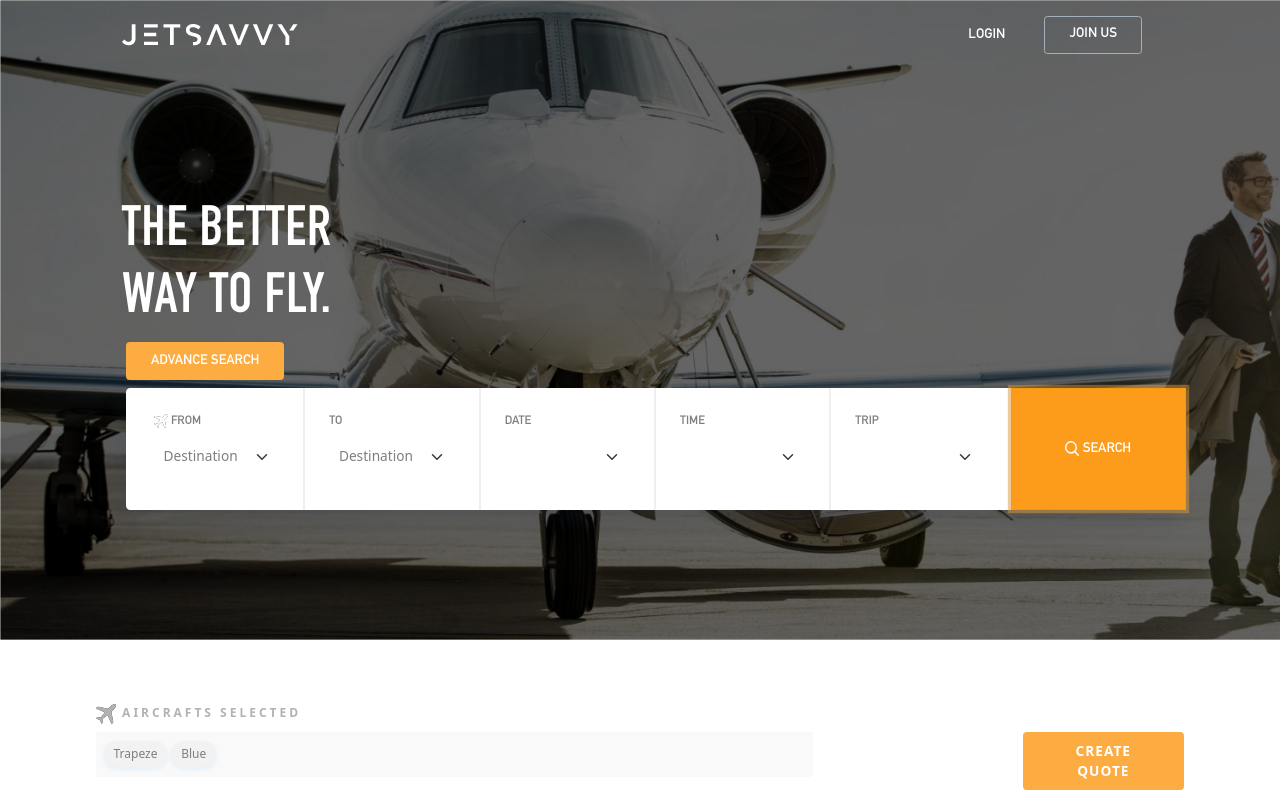
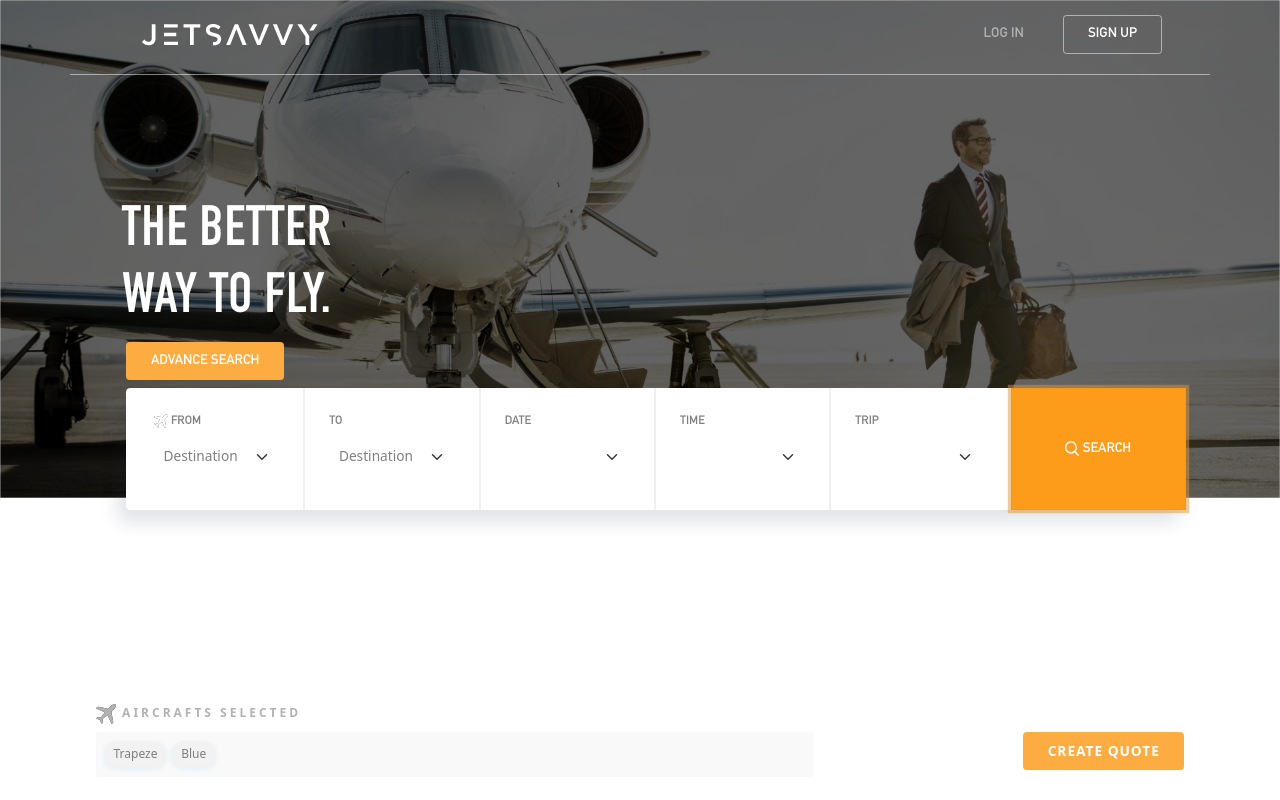
Before and after one commit to Ryandinulfatah12/jetsavvy-beta, a website: page index.html in a window 1280 px wide. Both pictures are taken after a click on the button "SEARCH". Shown: the top 800 px of the page. Drawn offline with Linux system fonts and the light colour scheme; a web font is replaced by a local one.

Commit message:
update latest

```diff
--- a/assets/css/clientside.css
+++ b/assets/css/clientside.css
@@ -14,9 +14,17 @@ hr {
 	object-fit: fill;
 	object-position: center;
 	margin-top: -70px;
-	height: 640px;
+
 	text-align: center;
 	position: relative;
+}
+
+.btn-outline-light {
+	border-color: rgba(255, 255, 255, 0.5);
+}
+
+.opacity-50 {
+	opacity: 50%;
 }
 
 .jumbotron .container {
@@ -46,7 +54,11 @@ hr {
 
 /* DEKSTOP VER */
 @media (min-width: 992px) {
-
+	.jumbotron {
+		-webkit-background-size: contain;
+		background-size: contain;
+		height: 640px;
+	}
 	.nav-link {
 		text-transform: uppercase;
 		margin-right: 30px;
--- a/assets/js/custom.js
+++ b/assets/js/custom.js
@@ -405,7 +405,7 @@ function queryView() {
         <div class="col-md-2 clearfix"></div>
 
         <div class="col-md-2">
-          <a href="quote-details-1.html" class="btn btn-warning btn-block text-uppercase font-weight-bold letter-spacing-1">create quote</a>
+          <a href="quote-details-1.html" class="btn btn-warning btn-block text-uppercase font-weight-bold letter-spacing-1 text-nowrap">create quote</a>
         </div>
       </div>
       <div class="row py-3 px-lg-5">
@@ -831,7 +831,7 @@ function listViewQuery() {
         <div class="col-md-2 clearfix"></div>
 
         <div class="col-md-2">
-          <a href="quote-details-1.html" class="btn btn-warning btn-block text-uppercase font-weight-bold letter-spacing-1">create quote</a>
+          <a href="quote-details-1.html" class="btn btn-warning btn-block text-uppercase font-weight-bold letter-spacing-1 text-nowrap">create quote</a>
         </div>
       </div>
       <div class="row py-3 px-lg-5">
--- a/assets/scss/main.scss
+++ b/assets/scss/main.scss
@@ -6,6 +6,7 @@ $silver-light-colour: #B2B2B2;
 $silver-dark-colour: #7f7f7f;
 $silverlighttwo : #E5E5E5;
 $border-profile-color: #efefef;
+$white-opacity-50: rgba(255, 255, 255, 0.5);
 
 * {
   padding: 0;
@@ -119,11 +120,6 @@ option {
 .border-orange {
 	border: 2px solid $orange-color;
 }
-
-// #radius-range {
-// 	background: $orange-color;
-// }
-
 .slider-selection {
 	background: $orange-color !important;
 }
@@ -137,6 +133,10 @@ option {
 	background-image: none !important;
 }
 
+.opacity-50 {
+	opacity: 50%;
+}
+
 
 @media screen and (max-width: 568px){
 	.arrow-right {
@@ -147,6 +147,9 @@ option {
 	.border-profile {
 		display: none;
 	}
+	.btnSearch {
+		padding: 10px;
+	}
 }
 
 @media screen and (min-width: 997px){
@@ -156,7 +159,11 @@ option {
 	}
 	.border-bottom-custom{
 		padding: 20px;
-		border-bottom: 2px solid $border-profile-color;
+		border-bottom: 1px solid $border-profile-color;
+	}
+	.border-bottom-custom-op-50{
+		padding: 20px;
+		border-bottom: 1px solid $white-opacity-50;
 	}
 	hr {
 		color: $border-profile-color;
--- a/index.html
+++ b/index.html
@@ -18,19 +18,18 @@
 <body class="SFproReg">
   <!-- Start Navbar -->
   <header class="navbar fixed-top navbar-expand-lg navbar-light p-3">
-    <div class="container px-lg-5">
+    <div class="container px-lg-5 border-bottom-custom-op-50">
       <img src="assets/img/logo-landingpage.png" alt="brand" class="navbar-brand ml-lg-4">
       <button class="navbar-toggler" type="button" data-toggle="collapse" data-target="#navbarNavAltMarkup" aria-controls="navbarNavAltMarkup" aria-expanded="false" aria-label="Toggle navigation">
         <span class="navbar-toggler-icon"></span>
       </button>
       <div class="collapse navbar-collapse align-items-end" id="navbarNavAltMarkup">
         <div class="navbar-nav ml-auto">
-          <a href="login.html" class="nav-link btn text-white DinM">LOGIN</a>
-          <a href="login.html" class="btn btn-outline-light text-white tombol DinM">JOIN US</a>
+          <a href="login.html" class="nav-link btn text-white DinM opacity-50">LOG IN</a>
+          <a href="login.html" class="btn btn-outline-light text-white tombol DinM">SIGN UP</a>
         </div>
       </div>
     </div>
-    <hr>
   </header>
   <!-- End Navbar -->
 
@@ -115,11 +114,11 @@
   </div>
   <!-- end jumbotron -->
 
-  <section id="resultSearch" class="py-3 px-lg-5"></section>
+  <section id="resultSearch" class="py-3"></section>
 
-  <section id="queryView" class="py-3 px-lg-5"></section>
+  <section id="queryView" class="py-3 mx-5"></section>
 
-  <section class="gallery pt-5 pl-lg-5 pr-lg-5">
+  <section class="gallery pl-lg-5 pr-lg-5">
 
     <div class="container px-lg-5 px-5">
       <h5 class="text-dark">Aircraft Experiences</h5>
```
Also changed, not shown: assets/css/admin.css, 1 other file.
